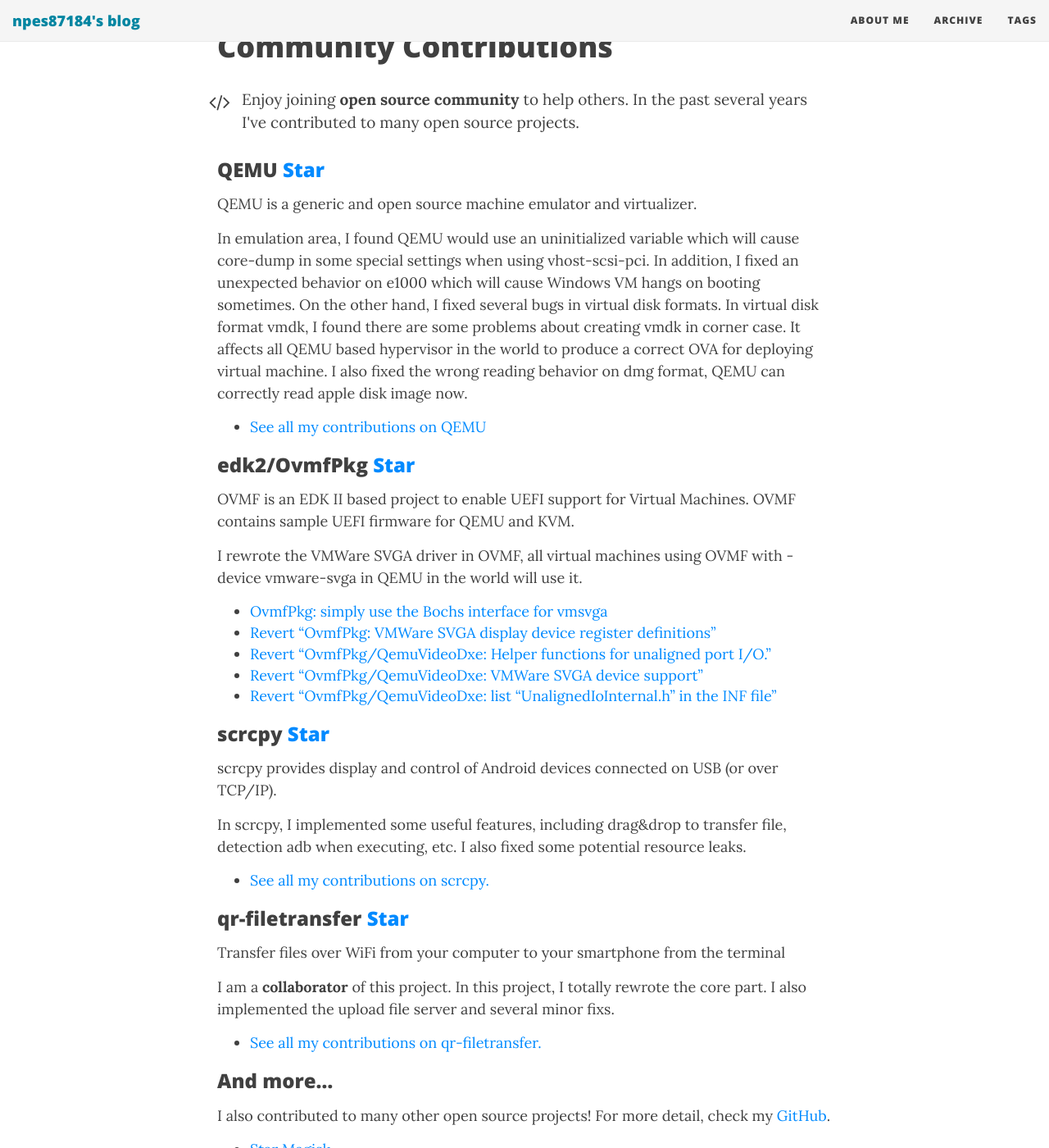
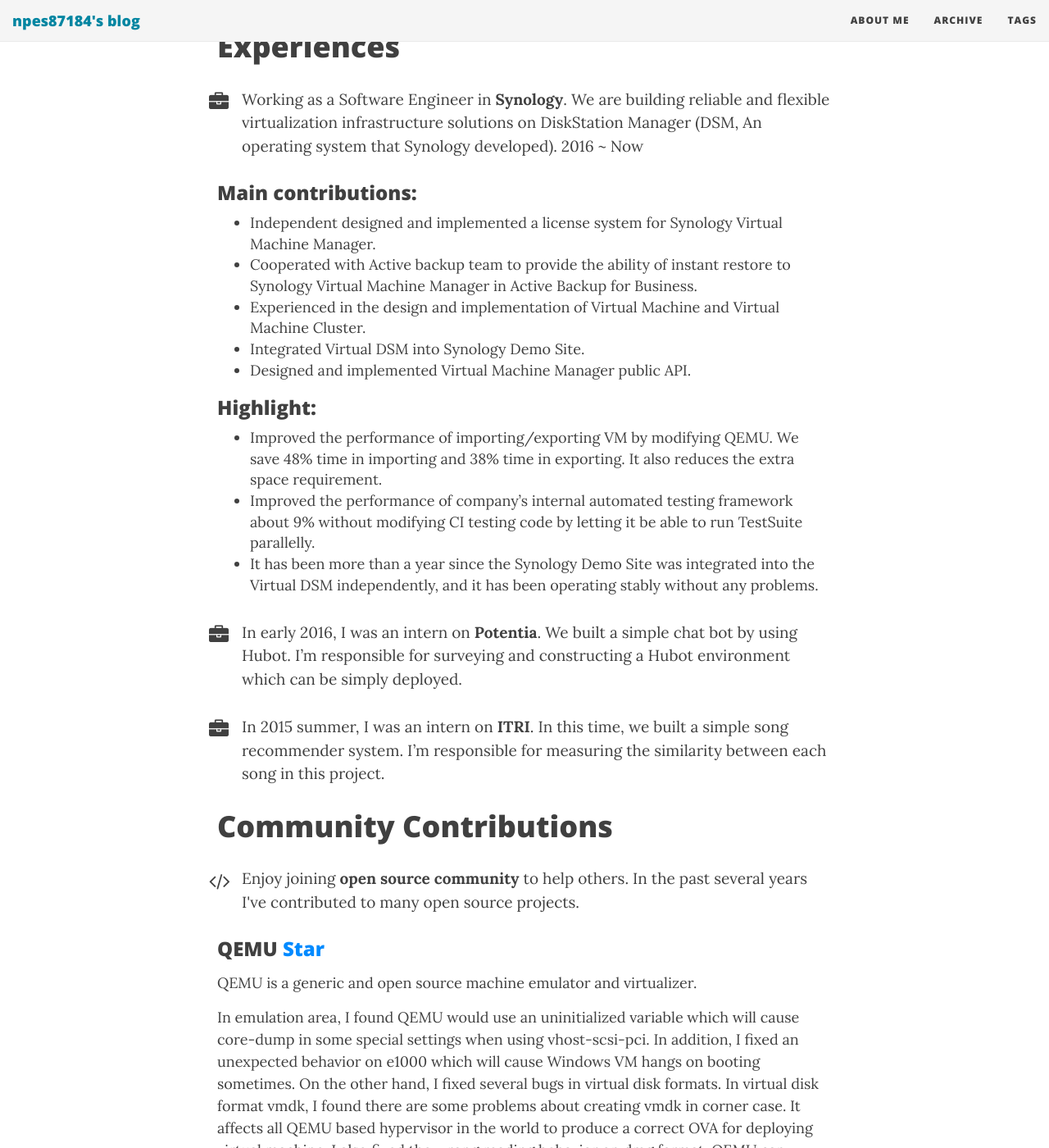
Before and after one commit to npes87184/npes87184.github.io, a Jekyll site: the page built from aboutme.md, in a window 1280 px wide and 1400 px high, scrolled down 408 px. Shown: the whole window at 82% size. Built offline with Jekyll 4.4.1, drawn with Linux system fonts in a browser that asks for light colours; nearby versions of some CDN libraries; some of the changed text lies outside the part shown.

Commit message:
Update aboutme.md

```diff
--- a/aboutme.md
+++ b/aboutme.md
@@ -7,6 +7,37 @@
 <script async defer src="https://buttons.github.io/buttons.js"></script>
 
 Hi, I'm <strong>Yu-Chen Lin</strong>. A software engineer experienced in building reliable and flexible virtualization infrastructure solutions.
+
+<h1>Experiences</h1>
+
+<p class="about-text">
+<span class="fa fa-briefcase about-icon"></span>
+Working as a Software Engineer in <strong>Synology</strong>. We are building reliable and flexible virtualization infrastructure solutions on DiskStation Manager (DSM, An operating system that Synology developed). 2016 ~ Now
+</p>
+
+### Main contributions:
+
+* Independent designed and implemented a license system for Synology Virtual Machine Manager.
+* Cooperated with Active backup team to provide the ability of instant restore to Synology Virtual Machine Manager in Active Backup for Business.
+* Experienced in the design and implementation of Virtual Machine and Virtual Machine Cluster.
+* Integrated Virtual DSM into Synology Demo Site.
+* Designed and implemented Virtual Machine Manager public API.
+
+### Highlight:
+
+* Improved the performance of importing/exporting VM by modifying QEMU. We save 48% time in importing and 38% time in exporting. It also reduces the extra space requirement.
+* Improved the performance of company's internal automated testing framework about 9% without modifying CI testing code by letting it be able to run TestSuite parallelly.
+* It has been more than a year since the Synology Demo Site was integrated into the Virtual DSM independently, and it has been operating stably without any problems.
+
+<p class="about-text">
+<span class="fa fa-briefcase about-icon"></span>
+In early 2016, I was an intern on <strong>Potentia</strong>. We built a simple chat bot by using Hubot. I’m responsible for surveying and constructing a Hubot environment which can be simply deployed.
+</p>
+
+<p class="about-text">
+<span class="fa fa-briefcase about-icon"></span>
+In 2015 summer, I was an intern on <strong>ITRI</strong>. In this time, we built a simple song recommender system. I’m responsible for measuring the similarity between each song in this project.
+</p>
 
 # Community Contributions
 
@@ -25,8 +56,9 @@
 In emulation area, I found QEMU would use an uninitialized variable which will cause core-dump in some special settings when using vhost-scsi-pci. In addition, I fixed an unexpected behavior on e1000 which will cause Windows VM hangs on booting sometimes.
 
 On the other hand, I fixed several bugs in virtual disk formats. In virtual disk format vmdk, I found there are some problems about creating vmdk in corner case. It affects all QEMU based hypervisor in the world to produce a correct OVA for deploying virtual machine. I also fixed the wrong reading behavior on dmg format, QEMU can correctly read apple disk image now.
+
+Additionally, I repaired a compatible issue between noVNC and qemu in websocket.
 </p>
-* [See all my contributions on QEMU](https://git.qemu.org/?p=qemu.git&a=search&h=HEAD&st=author&s=npes87184%7Cyuchenlin&sr=1)
 
 ### edk2/OvmfPkg <a class="github-button" href="https://github.com/tianocore/edk2" data-show-count="true" aria-label="Star tianocore/edk2 on GitHub">Star</a>
 
@@ -37,11 +69,6 @@
 <p class="about-contribution-text">
 I rewrote the VMWare SVGA driver in OVMF, all virtual machines using OVMF with -device vmware-svga in QEMU in the world will use it.
 </p>
-* [OvmfPkg: simply use the Bochs interface for vmsvga](https://github.com/tianocore/edk2/commit/d021868ccf49e2a39664021909354ef1150b0a6d)
-* [Revert "OvmfPkg: VMWare SVGA display device register definitions"](https://github.com/tianocore/edk2/commit/330e18555cd246465e0229e1daa1a72287d3274d)
-* [Revert "OvmfPkg/QemuVideoDxe: Helper functions for unaligned port I/O."](https://github.com/tianocore/edk2/commit/9442266c701ac00d9bef0dc7ac6bc1b22b0c4d00)
-* [Revert "OvmfPkg/QemuVideoDxe: VMWare SVGA device support"](https://github.com/tianocore/edk2/commit/1358ecb77fea69108a8b1eb00f5b1ea709460fe1)
-* [Revert "OvmfPkg/QemuVideoDxe: list "UnalignedIoInternal.h" in the INF file"](https://github.com/tianocore/edk2/commit/29d8a4d4abb1785e51366b6fda68198c37927e36)
 
 ### scrcpy <a class="github-button" href="https://github.com/Genymobile/scrcpy" data-show-count="true" aria-label="Star Genymobile/scrcpy on GitHub">Star</a>
 
@@ -50,10 +77,8 @@
 </p>
 
 <p class="about-contribution-text">
-In scrcpy, I implemented some useful features, including drag&drop to transfer file, detection adb when executing, etc. I also fixed some potential resource leaks.
+In scrcpy, I implemented some useful features, including drag&drop to transfer file, detection adb when executing, etc. I also fixed some potential resource leaks and added some unittest.
 </p>
-
-* [See all my contributions on scrcpy.](https://github.com/Genymobile/scrcpy/commits?author=npes87184)
 
 ### qr-filetransfer <a class="github-button" href="https://github.com/sdushantha/qr-filetransfer" data-show-count="true" aria-label="Star sdushantha/qr-filetransfer on GitHub">Star</a>
 
@@ -65,20 +90,18 @@
 I am a <strong>collaborator</strong> of this project. In this project, I totally rewrote the core part. I also implemented the upload file server and several minor fixs.
 </p>
 
-* [See all my contributions on qr-filetransfer.](https://github.com/sdushantha/qr-filetransfer/commits?author=npes87184)
-
 ### And more...
 
 <p class="about-contribution-text">
 I also contributed to many other open source projects! For more detail, check my <a href="https://github.com/npes87184">GitHub</a>.
 </p>
 
-* <a class="github-button" href="https://github.com/topjohnwu/magisk" data-show-count="true" aria-label="Star topjohnwu/magisk on GitHub">Star</a> [Magisk](https://github.com/topjohnwu/magisk)
-* <a class="github-button" href="https://github.com/GravityBox/GravityBox" data-show-count="true" aria-label="Star GravityBox/GravityBox on GitHub">Star</a> [GravityBox](https://github.com/GravityBox/GravityBox)
-* <a class="github-button" href="https://github.com/dddomodossola/remi" data-show-count="true" aria-label="Star dddomodossola/remi on GitHub">Star</a> [remi](https://github.com/dddomodossola/remi)
-* <a class="github-button" href="https://github.com/Angads25/android-filepicker" data-show-count="true" aria-label="Star Angads25/android-filepicker on GitHub">Star</a> [android-filepicker](https://github.com/Angads25/android-filepicker)
-* <a class="github-button" href="https://github.com/yanyiwu/cppjieba" data-show-count="true" aria-label="Star yanyiwu/cppjieba on GitHub">Star</a> [cppjieba](https://github.com/yanyiwu/cppjieba)
-* <a class="github-button" href="https://github.com/daattali/beautiful-jekyll" data-show-count="true" aria-label="Star daattali/beautiful-jekyll on GitHub">Star</a> [beautiful-jekyll](https://github.com/daattali/beautiful-jekyll)
+* <a class="github-button" href="https://github.com/topjohnwu/magisk" data-show-count="true" aria-label="Star topjohnwu/magisk on GitHub">Star</a> Magisk
+* <a class="github-button" href="https://github.com/GravityBox/GravityBox" data-show-count="true" aria-label="Star GravityBox/GravityBox on GitHub">Star</a> GravityBox
+* <a class="github-button" href="https://github.com/dddomodossola/remi" data-show-count="true" aria-label="Star dddomodossola/remi on GitHub">Star</a> remi
+* <a class="github-button" href="https://github.com/Angads25/android-filepicker" data-show-count="true" aria-label="Star Angads25/android-filepicker on GitHub">Star</a> android-filepicker
+* <a class="github-button" href="https://github.com/yanyiwu/cppjieba" data-show-count="true" aria-label="Star yanyiwu/cppjieba on GitHub">Star</a> cppjieba
+* <a class="github-button" href="https://github.com/daattali/beautiful-jekyll" data-show-count="true" aria-label="Star daattali/beautiful-jekyll on GitHub">Star</a> beautiful-jekyll
 * etc
 
 <h1>Projects</h1>
@@ -91,7 +114,7 @@
 ### S2TDroid <a class="github-button" href="https://github.com/npes87184/S2TDroid" data-show-count="true" aria-label="Star npes87184/S2TDroid on GitHub">Star</a>
 
 <p class="about-contribution-text">
-An android app for transforming Simplified Chinese to Traditional Chinese.
+An android app for transforming between Simplified Chinese and Traditional Chinese.
 </p>
 
 * More than 20,000 downloads.
@@ -109,36 +132,7 @@
 * Gone to rank first in tool category of Google Play when it first released.
 * More than 10,000 downloads.
 * Score 4.6/5 in google play.
-
-<h1>Experiences</h1>
-
-<p class="about-text">
-<span class="fa fa-briefcase about-icon"></span>
-Working as a Software Engineer in <strong><a href="https://www.synology.com/en-global">Synology</a></strong>. We are building reliable and flexible virtualization infrastructure solutions. 2016 ~ Now
-</p>
-
-### Main contributions:
-
-* Independent designed and implemented Virtual DSM License System in Synology Virtual Machine Manager.
-* Integrated Synology Virtual Machine Manager and Active Backup for Business with Active backup team.
-* Experienced in the design and implementation of Virtual Machine and Virtual Machine Cluster.
-* Integrated Virtual DSM into Synology Demo Site. [Live Demo](https://demo.synology.com/)
-* Designed and implemented Virtual Machine Manager public API.
-
-### Highlight:
-
-* Improved the performance of import/export VM by modifying QEMU. We save 48% time in importing also 38% time in exporting. It reduce the extra space requirement, too.
-* Improved the company's internal automated testing framework, let it can run TestSuite parallelization. Improve about 9% performance without modifying CI testing code.
-
-<p class="about-text">
-<span class="fa fa-briefcase about-icon"></span>
-In early 2016, I was an intern on <strong><a href="http://potentia.asia/">Potentia</a></strong>. We built a simple chat bot by using Hubot. I’m responsible for surveying and constructing a Hubot environment which can be simply deployed.
-</p>
-
-<p class="about-text">
-<span class="fa fa-briefcase about-icon"></span>
-In 2015 summer, I was an intern on <strong><a href="https://www.itri.org.tw/">ITRI</a></strong>. In this time, we built a simple song recommender system. I’m responsible for measuring the similarity between each song in this project.
-</p>
+* Has a web interface for showing pokemon mission as well as reporting new mission by user.
 
 <h1>Edutcation</h1>
 
```
